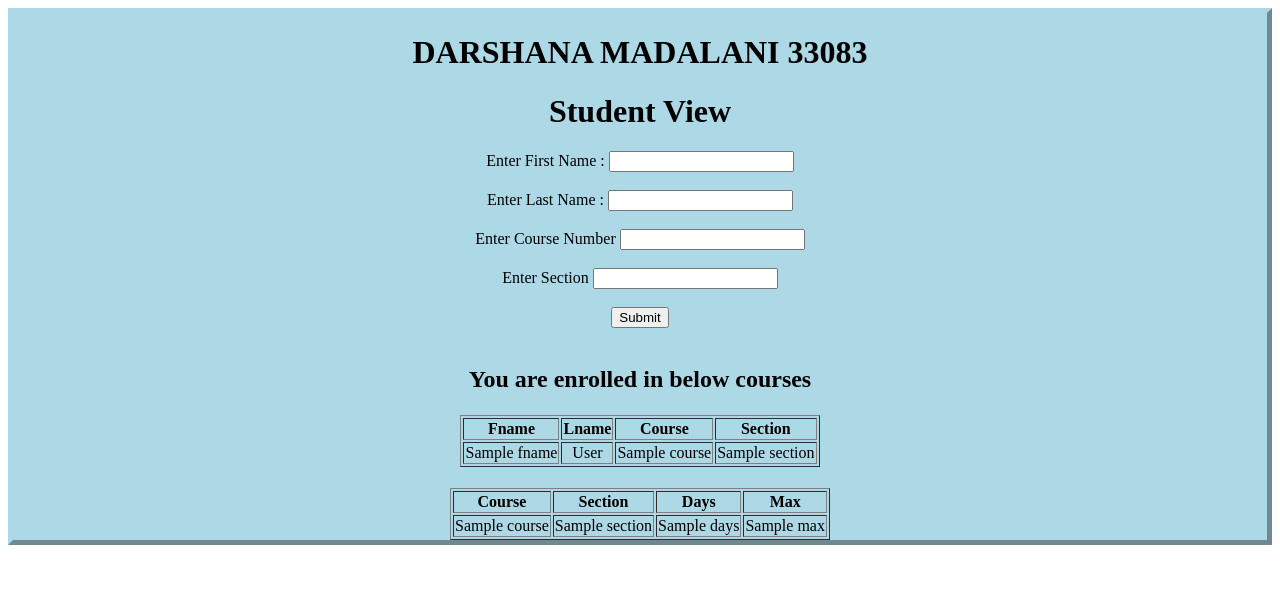
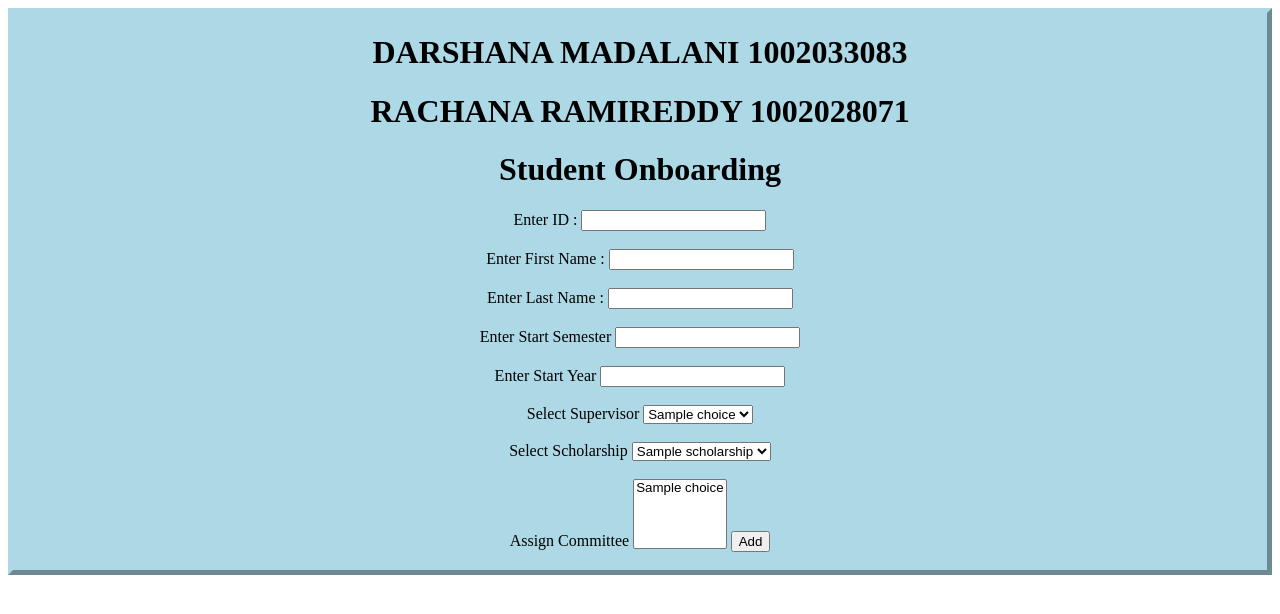
Before and after one commit to darshanamadlani/sample, a Flask app: template DB1_PHASE3/templates/INSERT.html in a window 1280 px wide. Shown: the top 614 px of the page. Run offline with Flask 2, Linux system fonts and the light colour scheme; the template is opened without the code that fills it: most values are stand-ins (such as "Sample title", 1, 10 or a date in 2020).

Commit message:
ADDED QUERIES, UPDATED HTML

```diff
--- a/DB1_PHASE3/templates/DISPLAY_GRA.html
+++ b/DB1_PHASE3/templates/DISPLAY_GRA.html
@@ -18,11 +18,12 @@
     <div class='div_att'>
         <h1>DARSHANA MADALANI 1002033083</h1>
         <h1>RACHANA RAMIREDDY 1002028071</h1>
-        <form method="post" action="{{url_for("display")}}">
+        <h1>Display GRA Details</h1>
+        <form method="post" action="/display">
             <div>
                 <label>Enter Student ID:</label>
                 <input type="text" name="sid"><br><br>
-                <input type="submit" name="submit"><br><br>
+                <input type="submit" value="Find"><br><br>
         </form>
     </div>
     <h2>
--- a/DB1_PHASE3/templates/INSERT.html
+++ b/DB1_PHASE3/templates/INSERT.html
@@ -1,93 +1,68 @@
 <!DOCTYPE html>
 <html lang="en">
+
 <head>
     <meta charset="UTF-8">
     <meta http-equiv="X-UA-Compatible" content="IE=edge">
     <meta name="viewport" content="width=device-width, initial-scale=1.0">
     <!-- <meta http-equiv='refresh' content='10; url=./student'>-->
-    <title>Student View</title>
-
     <style>
-        .div_att{
+        .div_att {
             border: 5px outset lightblue;
             background-color: lightblue;
             text-align: center;
         }
     </style>
 </head>
+
 <body>
     <div class='div_att'>
-        <h1>DARSHANA MADALANI 33083</h1>
-        <h1>Student View</h1>
-        <form method="post" action="{{url_for("student")}}">
+        <h1>DARSHANA MADALANI 1002033083</h1>
+        <h1>RACHANA RAMIREDDY 1002028071</h1>
+        <h1>Student Onboarding</h1>
+        <form method="POST" action="/addStudent">
             <div>
+                <label>Enter ID :</label>
+                <input type="text" name="id"><br><br>
                 <label>Enter First Name :</label>
-                <input type="text" name="Fname"><br><br>
+                <input type="text" name="fname"><br><br>
                 <label>Enter Last Name :</label>
-                <input type="text" name="Lname"><br><br>
-                <label>Enter Course Number</label>
-                <input type="text" name="cnum"><br><br>
-                <label>Enter Section</label>
-                <input type="text" name="csec"><br><br>
-                <input type="submit" name="submit"><br><br>
+                <input type="text" name="lname"><br><br>
+                <label>Enter Start Semester</label>
+                <input type="text" name="stsem"><br><br>
+                <label>Enter Start Year</label>
+                <input type="text" name="styear"><br><br>
+                <label>Select Supervisor</label>
+                <select name="supervisors">
+                    {% for choice in choices %}
+                    <option value={{ choice }}>
+                        {{ choice }}
+                    </option>
+                    {% endfor %}
+                </select><br><br>
+                <label>Select Scholarship</label>
+                <select name="scholarship">
+                    {% for scholarship in scholarships %}
+                    <option value={{ scholarship }}>
+                        {{ scholarship }}
+                    </option>
+                    {% endfor %}
+                </select><br><br>
+                <label>Assign Committee</label>
+                <select multiple name="committee">
+                    {% for choice in choices %}
+                    <option value={{ choice }}>
+                        {{ choice }}
+                    </option>
+                    {% endfor %}
+                </select>
+                <input type="submit" value="Add"><br><br>
         </form>
     </div>
     {% if msg %}
     {{ msg }}
     {% endif %}
-    <div>
-        {% if e_list %}
-        <h2>You are enrolled in below courses</h2>
-        <table border=1 align='center'>
-            <h1>
-                <th>Fname</th>
-                <th>Lname</th>
-                <th>Course</th>
-                <th>Section</th>
-                {% for i in e_list %}
-                <tr>
-                    <td> {{ i.Fname }} </td>
-                    <td>{{ i.Lname }}</td>
-                    <td>{{ i.course }}</td>
-                    <td>{{ i.section }}</td>
-                </tr>
-            {% endfor %}
-            </table>
-        {% endif %}
-
-    </div>
-
-    <table border=1 align='center'>
-        <h1>
-            <th>Course</th>
-            <th>Section</th>
-            <th>Days</th>
-            <th>Max</th>
-            {% for i in data %}
-            <tr>
-                <td>{{ i.Course }}</td>
-                <td>{{ i.Section }}</td>
-                <td>{{ i.Days }}</td>
-                <td>{{ i.Max}}</td>
-            </tr>
-            {% endfor %}
-   <!-- <div class='div_att'>
-        <form method="post" action="{{url_for("student")}}">
-            <div>
-                <label>Enroll in to the courses: </label>
-                <br><br>
-                <label>Enter First Name :</label>
-                <input type="text" name="rfname"><br><br>
-                <label>Enter Last Name :</label>
-                <input type="text" name="rlname"><br><br>
-                <label>Enter Course Number</label>
-                <input type="text" name="cnum"><br><br>
-                <label>Enter Section</label>
-                <input type="text" name="csec"><br><br>
-                <input type="submit" name="submit"><br><br>
-        </form>
-    </div>-->
-
 
 </body>
+
 </html>
```
Also changed, not shown: DB1_PHASE3/query.txt (+9 -0 lines), DB1_PHASE3/templates/DELETE.html (+4 -3 lines), DB1_PHASE3/templates/UPDATE.html (+21 -12 lines).
